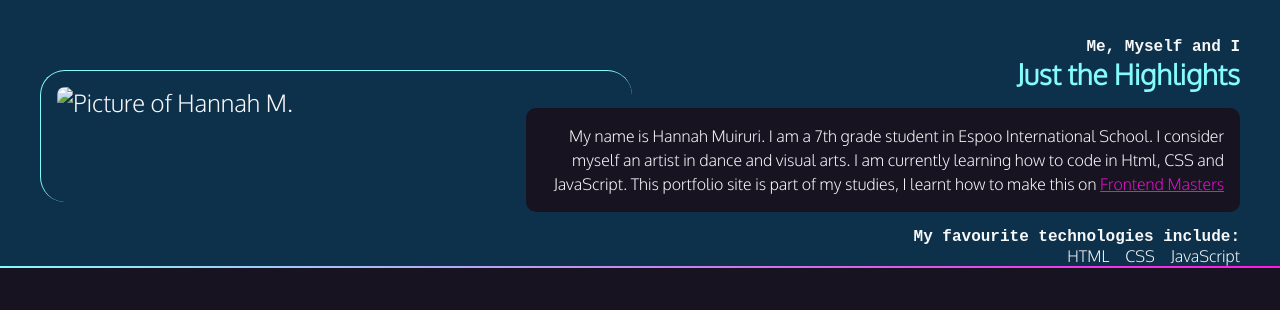
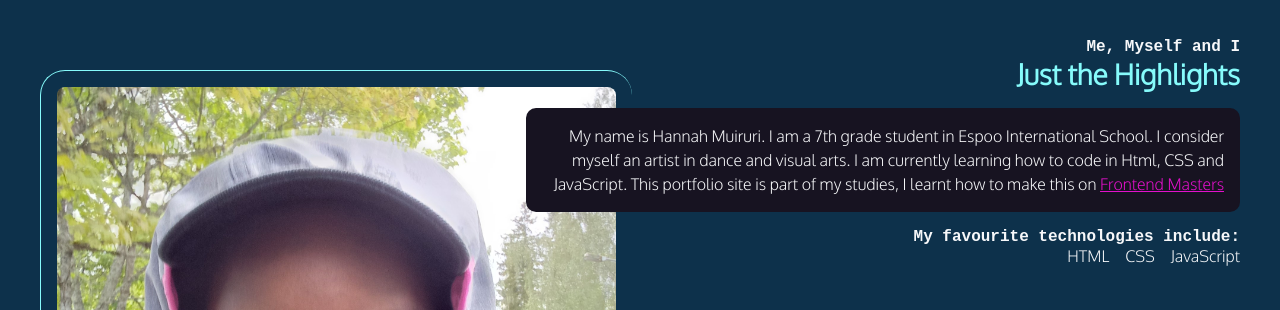
Before and after one commit to Hannah2118/CSS_html_learning, a plain HTML site: page about.html in a window 1280 px wide. Shown: the part 288-598 px from the top of the page. Drawn offline with Linux system fonts and the light colour scheme; files whose address does not match are found by name; a web font is replaced by a local one.

Commit message:
Added image

```diff
--- a/about.html
+++ b/about.html
@@ -41,7 +41,7 @@
                         <li>JavaScript</li>
                     </ul>
                 </div>
-                <img src="C:\Users\User1\.vscode-cli\CSS_html_learning\.git\Images\IMG_20230526_150839.jpg" alt="Picture of Hannah M." />
+                <img src="C:\Users\User1\.vscode-cli\CSS_html_learning\Images\hannah.jpg" alt="Picture of Hannah M." />
             </article>
         </section>
         </div>
```
Also changed, not shown: images/hannah.jpg (added).
